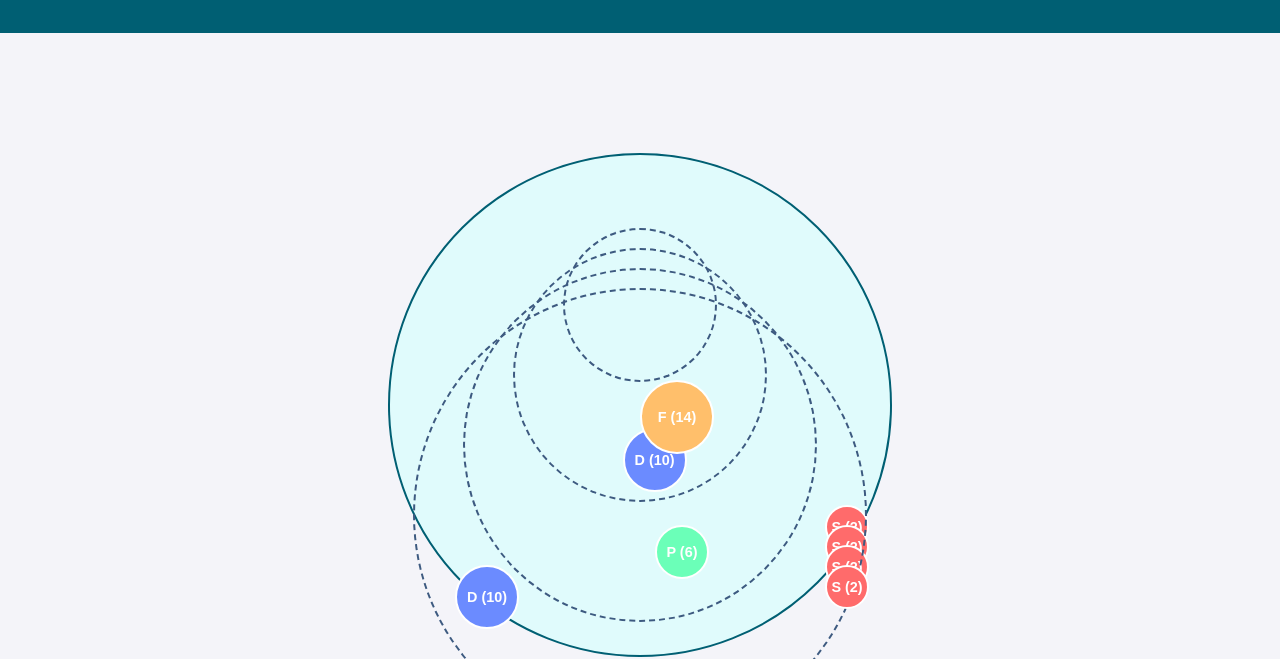
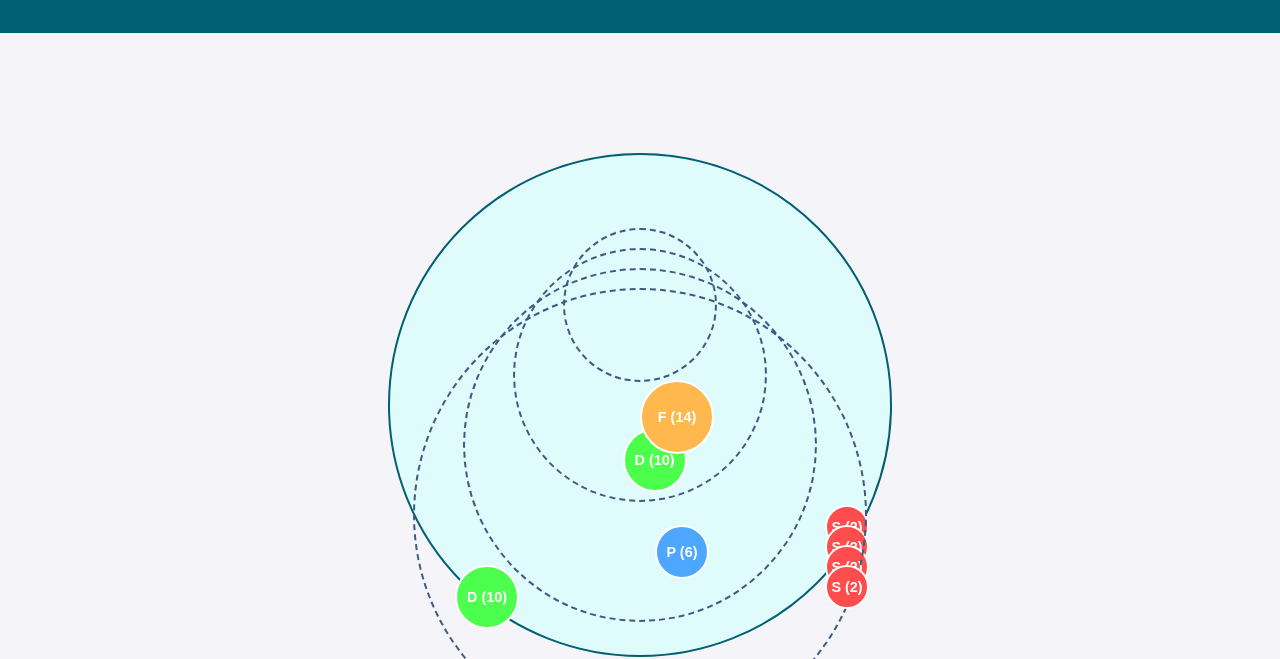
Before and after one commit to magnusgray22/chemistry-extra-credit, a plain HTML site: page index.html in a window 1280 px wide. Shown: the part 94-753 px from the top of the page. Drawn offline with Linux system fonts and the light colour scheme.

Commit message:
Update styles.css

```diff
--- a/styles.css
+++ b/styles.css
@@ -58,11 +58,30 @@ main {
     border: 2px solid white;
 }
 
-/* Colors for Sublevels */
-.sublevel.s { background: #ff6b6b; width: 40px; height: 40px; }
-.sublevel.p { background: #6bffb8; width: 50px; height: 50px; }
-.sublevel.d { background: #6b8bff; width: 60px; height: 60px; }
-.sublevel.f { background: #ffbf6b; width: 70px; height: 70px; }
+/* New Colors for Sublevels */
+.sublevel.s {
+    background: #ff4d4d; /* Bright red */
+    width: 40px;
+    height: 40px;
+}
+
+.sublevel.p {
+    background: #4da6ff; /* Bright blue */
+    width: 50px;
+    height: 50px;
+}
+
+.sublevel.d {
+    background: #4dff4d; /* Bright green */
+    width: 60px;
+    height: 60px;
+}
+
+.sublevel.f {
+    background: #ffb84d; /* Bright orange */
+    width: 70px;
+    height: 70px;
+}
 
 /* Info Section */
 #info {
```
